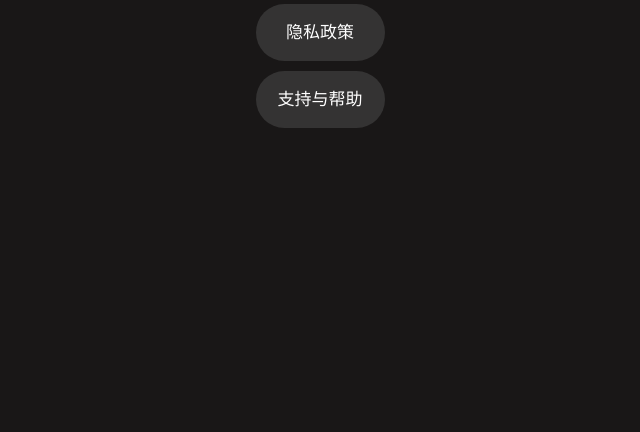
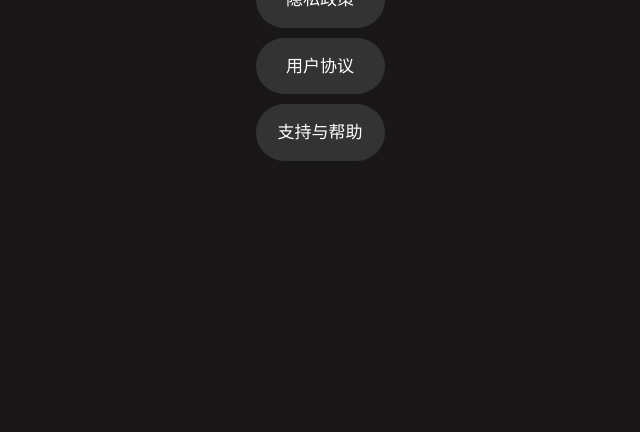
Before and after one commit to YqqLikeGit/ace-privacy, a plain HTML site: page index.html in a window 1280 px wide. Shown: the part 368-800 px from the top of the page, without its empty margins (320-960 px from the left). Drawn offline with Linux system fonts and the light colour scheme.

Commit message:
index: link user agreement

```diff
--- a/index.html
+++ b/index.html
@@ -1,3 +1,3 @@
 <!doctype html><html lang="zh-Hans"><head><meta charset="utf-8"><meta name="viewport" content="width=device-width,initial-scale=1"><title>Ace</title>
 <style>body{margin:0;background:#191717;color:#fff;font:17px/1.7 -apple-system,"PingFang SC",sans-serif;display:grid;place-items:center;min-height:100vh}a{display:block;margin:10px 0;padding:14px 22px;border-radius:99px;background:#343333;color:#fff;text-decoration:none;text-align:center}b{font-size:40px;letter-spacing:-.03em}</style></head>
-<body><div><b>Ace</b><a href="privacy.html">隐私政策</a><a href="support.html">支持与帮助</a></div></body></html>
+<body><div><b>Ace</b><a href="privacy.html">隐私政策</a><a href="terms.html">用户协议</a><a href="support.html">支持与帮助</a></div></body></html>
```
